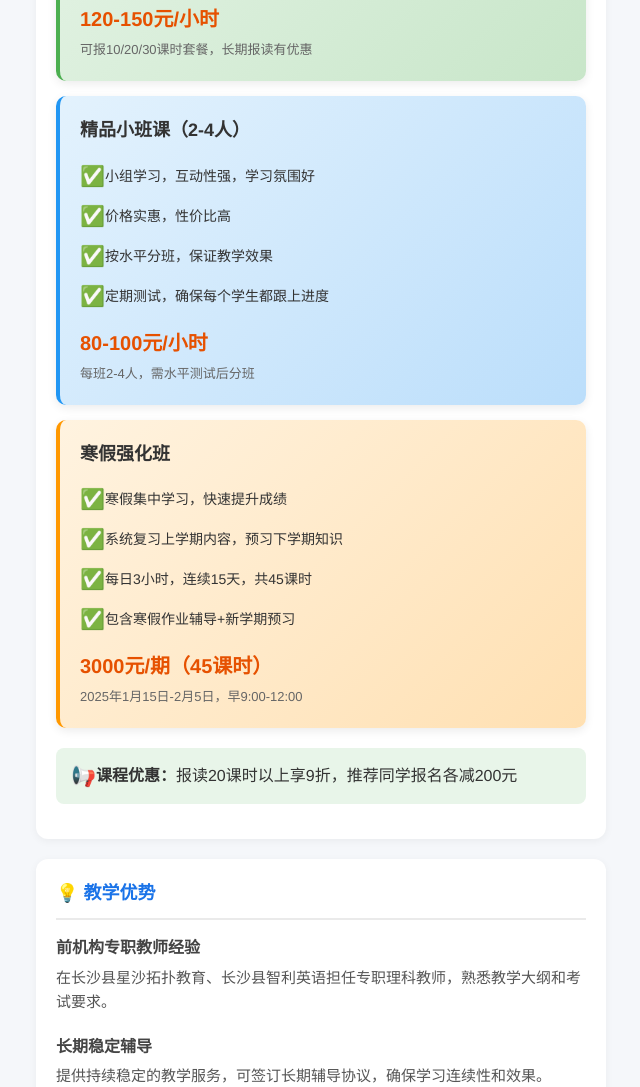
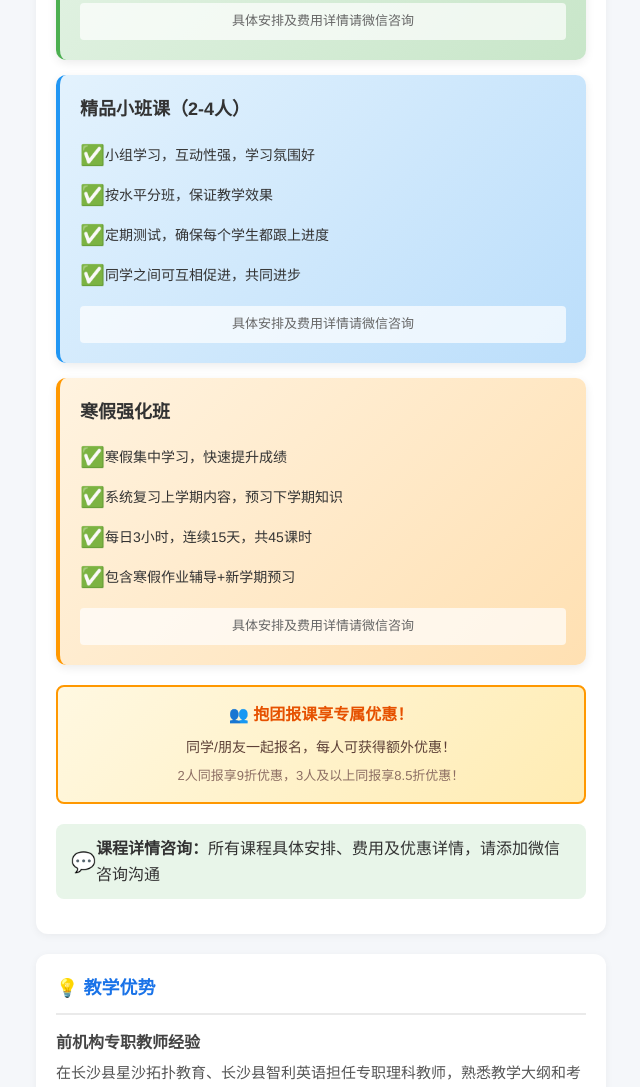
Before and after one commit to Ydgd123/Ydgd123.github.io, a plain HTML site: page index.html in a window 1280 px wide. Shown: the part 2030-3117 px from the top of the page, without its empty margins (319-959 px from the left). Drawn offline with Linux system fonts and the light colour scheme.

Commit message:
Create index.html

```diff
--- a/index.html
+++ b/index.html
@@ -369,16 +369,14 @@
             margin-right: 8px;
             font-size: 16px;
         }
-        .course-price {
-            font-size: 20px;
-            font-weight: bold;
-            color: #e65100;
-            margin-top: 10px;
-        }
-        .course-period {
+        .course-detail {
             font-size: 13px;
             color: #666;
             margin-top: 5px;
+            text-align: center;
+            padding: 8px;
+            background: rgba(255, 255, 255, 0.7);
+            border-radius: 4px;
         }
         /* 课程卡片特定颜色 */
         .course-one-on-one {
@@ -392,6 +390,20 @@
         .course-winter-camp {
             background: linear-gradient(135deg, #fff3e0, #ffe0b2);
             border-left: 4px solid #ff9800;
+        }
+        .group-discount {
+            background: linear-gradient(135deg, #fff8e1, #ffecb3);
+            border: 2px solid #ff9800;
+            border-radius: 8px;
+            padding: 15px;
+            margin-top: 20px;
+            text-align: center;
+        }
+        .group-discount-title {
+            font-size: 16px;
+            font-weight: bold;
+            color: #e65100;
+            margin-bottom: 8px;
         }
     </style>
 </head>
@@ -482,7 +494,7 @@
         </div>
     </div>
 
-    <!-- 新增课程设置部分 -->
+    <!-- 课程设置部分（已移除价格） -->
     <div class="section">
         <div class="section-title">🎓 课程设置</div>
         <div class="courses-container">
@@ -507,8 +519,7 @@
                         <span>全程跟踪学习进度，定期反馈学习情况</span>
                     </div>
                 </div>
-                <div class="course-price">120-150元/小时</div>
-                <div class="course-period">可报10/20/30课时套餐，长期报读有优惠</div>
+                <div class="course-detail">具体安排及费用详情请微信咨询</div>
             </div>
 
             <!-- 小班课 -->
@@ -521,19 +532,18 @@
                     </div>
                     <div class="course-feature">
                         <span style="font-size: 20px;">✅</span>
-                        <span>价格实惠，性价比高</span>
-                    </div>
-                    <div class="course-feature">
-                        <span style="font-size: 20px;">✅</span>
                         <span>按水平分班，保证教学效果</span>
                     </div>
                     <div class="course-feature">
                         <span style="font-size: 20px;">✅</span>
                         <span>定期测试，确保每个学生都跟上进度</span>
                     </div>
+                    <div class="course-feature">
+                        <span style="font-size: 20px;">✅</span>
+                        <span>同学之间可互相促进，共同进步</span>
+                    </div>
                 </div>
-                <div class="course-price">80-100元/小时</div>
-                <div class="course-period">每班2-4人，需水平测试后分班</div>
+                <div class="course-detail">具体安排及费用详情请微信咨询</div>
             </div>
 
             <!-- 寒假班 -->
@@ -557,14 +567,24 @@
                         <span>包含寒假作业辅导+新学期预习</span>
                     </div>
                 </div>
-                <div class="course-price">3000元/期（45课时）</div>
-                <div class="course-period">2025年1月15日-2月5日，早9:00-12:00</div>
+                <div class="course-detail">具体安排及费用详情请微信咨询</div>
             </div>
         </div>
 
+        <!-- 抱团报课优惠提示 -->
+        <div class="group-discount">
+            <div class="group-discount-title">👥 抱团报课享专属优惠！</div>
+            <p style="font-size: 14px; color: #5d4037; margin-bottom: 8px;">
+                同学/朋友一起报名，每人可获得额外优惠！
+            </p>
+            <p style="font-size: 13px; color: #8d6e63;">
+                2人同报享9折优惠，3人及以上同报享8.5折优惠！
+            </p>
+        </div>
+
         <div class="guarantee" style="margin-top: 20px;">
-            <span style="font-size: 20px;">📢</span>
-            <span><strong>课程优惠：</strong>报读20课时以上享9折，推荐同学报名各减200元</span>
+            <span style="font-size: 20px;">💬</span>
+            <span><strong>课程详情咨询：</strong>所有课程具体安排、费用及优惠详情，请添加微信咨询沟通</span>
         </div>
     </div>
 
```
